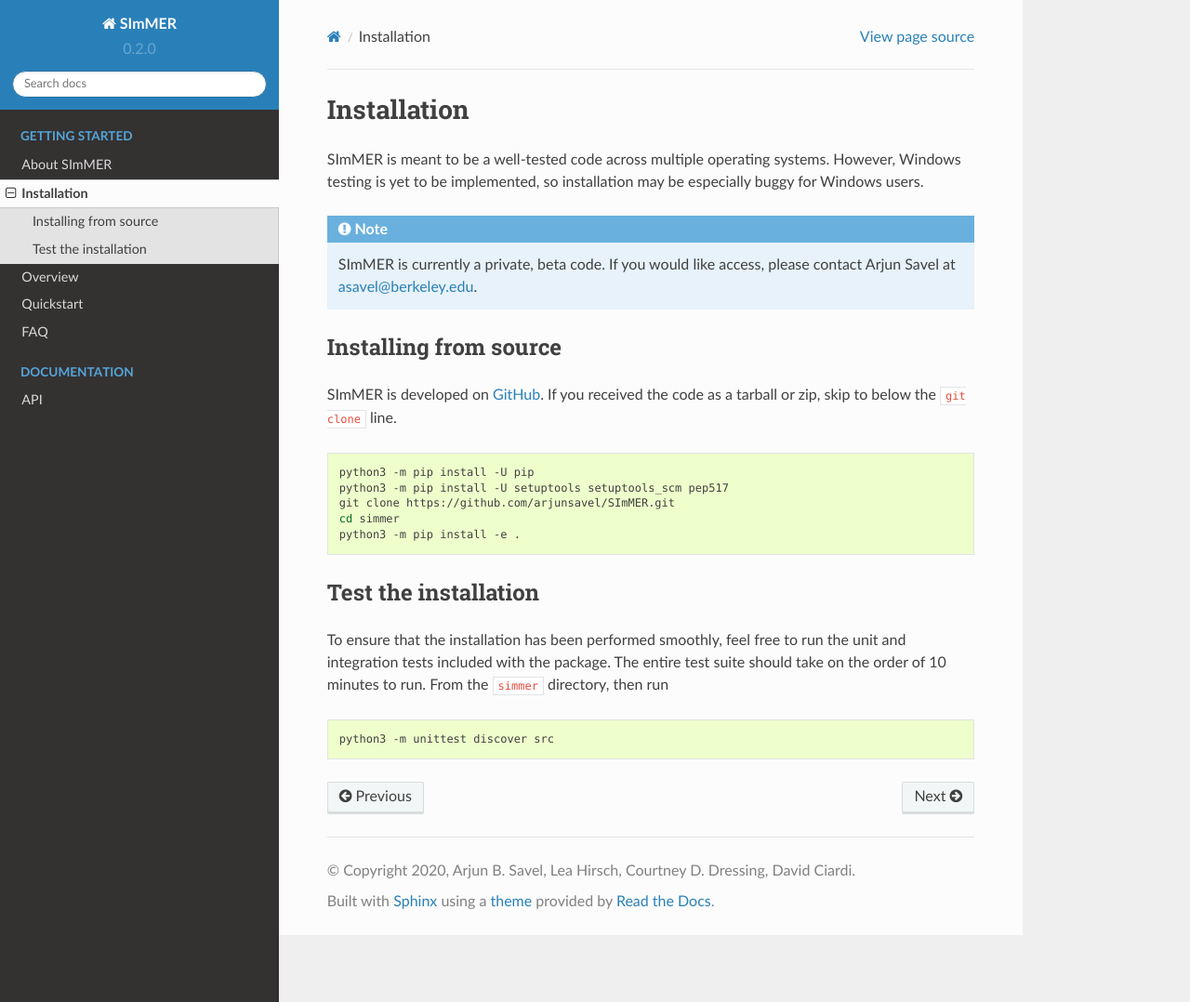
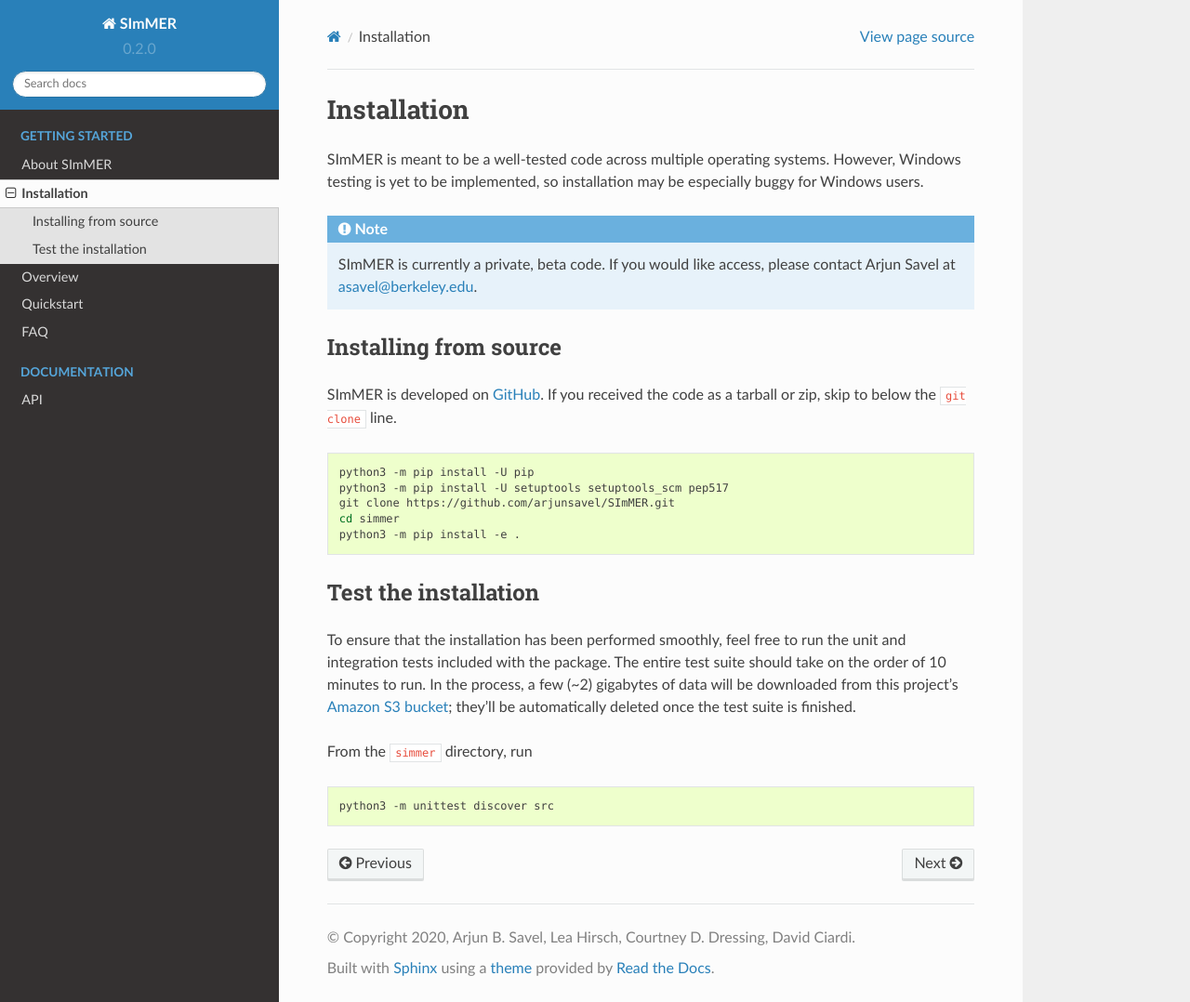
Before and after one commit to arjunsavel/SImMER, a Sphinx documentation site: the page built from docs/pages/installation.rst, in a window 1280 px wide and 1078 px high. Shown: the whole window at 93% size. Built offline with Sphinx 7.4.7 and the Read the Docs theme 2.0.0, drawn with Linux system fonts in a browser that asks for light colours; pages that are not in the unit, such as notebooks, are missing from menus.

Commit message:
clarifying where downloaded files are from in installation

```diff
--- a/docs/pages/installation.rst
+++ b/docs/pages/installation.rst
@@ -23,7 +23,9 @@
 Test the installation
 ---------------------
 
-To ensure that the installation has been performed smoothly, feel free to run the unit and integration tests included with the package. The entire test suite should take on the order of 10 minutes to run. From the :code:`simmer` directory, then run
+To ensure that the installation has been performed smoothly, feel free to run the unit and integration tests included with the package. The entire test suite should take on the order of 10 minutes to run. In the process, a few (~2) gigabytes of data will be downloaded from this project's `Amazon S3 bucket <https://aws.amazon.com/s3/>`_; they'll be automatically deleted once the test suite is finished.
+
+From the :code:`simmer` directory, run
 
 .. code-block:: bash
 
```
